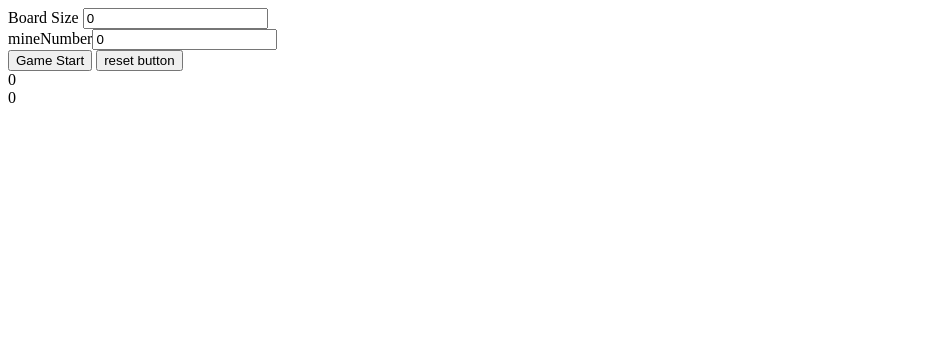
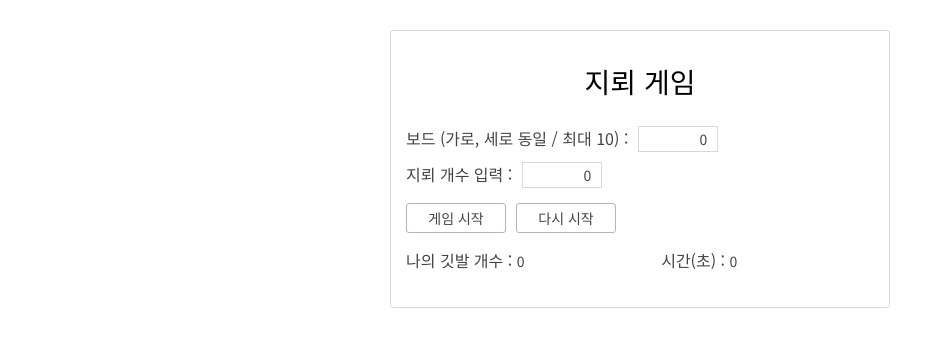
Before and after one commit to jenniexxi/minesweeper, a plain HTML site: page index.html in a window 1280 px wide. Shown: the whole page, without its empty margins (0-945 px from the left). Drawn offline with Linux system fonts and the light colour scheme.

Commit message:
[fix] html, css 추가 및 수정

```diff
--- /dev/null
+++ b/css/reset.css
@@ -0,0 +1,187 @@
+@charset "utf-8";
+
+html {
+  margin: 0px;
+  padding: 0px;
+  background: #fff;
+}
+body,
+iframe,
+h1,
+h2,
+h3,
+h4,
+h5,
+h6,
+p,
+a,
+address,
+em,
+img,
+strong,
+b,
+u,
+i,
+ul,
+ol,
+li,
+dl,
+dt,
+dd,
+table,
+caption,
+tbody,
+thead,
+tfoot,
+th,
+tr,
+td,
+fieldset,
+form,
+label,
+legend,
+input,
+textarea,
+button,
+select,
+header,
+section,
+footer,
+article,
+aside,
+nav,
+figure,
+figcaption,
+span,
+div {
+  margin: 0px;
+  padding: 0px;
+  -webkit-box-sizing: border-box;
+  -moz-box-sizing: border-box;
+  box-sizing: border-box;
+  font-size: 14px;
+  color: #444;
+  font-family: "Noto Sans KR", sans-serif;
+  -webkit-text-size-adjust: none;
+}
+
+ul,
+ol,
+li,
+dl,
+dt,
+dd {
+  list-style: none;
+}
+input:focus,
+textarea:focus {
+  outline: none;
+}
+header,
+footer,
+section,
+article,
+aside,
+nav,
+figure,
+figcaption,
+fieldset,
+div {
+  display: block;
+}
+img,
+table,
+caption,
+tbody,
+thead,
+tfoot,
+tr,
+th,
+td,
+button,
+hr {
+  border-image: none;
+}
+button {
+  border: 0px currentColor;
+  cursor: pointer;
+}
+hr {
+  border: 0px currentColor;
+}
+address,
+caption,
+cite,
+code,
+dfn,
+em,
+strong,
+span,
+th,
+var {
+  font-style: normal;
+}
+caption,
+legend {
+  line-height: 0;
+  overflow: hidden;
+  font-size: 0px;
+}
+table{
+  table-layout: fixed;
+  padding:0;
+  border:0;
+  border-spacing:0;
+  border-collapse:collapse;
+}
+th, td{
+  padding:0;
+}
+img {
+  vertical-align: middle;
+}
+a {
+  text-decoration: none;
+}
+a:hover {
+  outline: 0px;
+}
+a:active {
+  outline: 0px;
+}
+a:link,
+a:visited {
+  text-decoration: none;
+  color: #444;
+}
+a:hover,
+a:active {
+  text-decoration: none;
+  color: #444;
+}
+img,
+fieldset,
+button {
+  border: none;
+}
+h1,
+h2,
+h3,
+h4,
+h5,
+h6 {
+  font-weight: normal;
+  font-style: normal;
+}
+.skip,
+legend,
+caption,
+.blind {
+  width: 1px;
+  height: 1px;
+  overflow: hidden;
+  line-height: 0;
+  font-size: 0;
+  position: absolute;
+  left: -99999;
+}
--- a/css/style.css
+++ b/css/style.css
@@ -0,0 +1,59 @@
+@charset "utf-8";
+@import url("reset.css");
+
+.container {
+    width: 100%;
+    max-width: 500px;
+    margin: 30px auto;
+    border-radius: 3px;
+    border: 1px solid #d9d9d9;
+    border-radius: 3px;
+    padding: 30px 15px;
+}
+.status__warpper .status__headline {
+    font-size: 28px;
+    font-weight: 500;
+    color: #000;
+    text-align: center;
+    padding-bottom: 20px;
+}
+.column {
+    padding: 5px 0;
+    flex-wrap: wrap;
+    display: flex;
+}
+.column__item {
+    flex: auto;
+}
+.column__btn {
+    padding: 10px 0;
+}
+.title {
+    font-size: 16px;
+}
+.column .status__input {
+    width: 80px;
+    height: 26px;
+    text-align: right;
+    padding: 0 10px;
+    border: 1px solid #d9d9d9;
+    margin-left: 10px;
+}
+.btn {
+    width: 100px;
+    height: 30px;
+    border: 1px solid #b5b5b5;
+    background: #fff;
+    border-radius: 3px;
+    cursor: pointer;
+    margin-right: 10px;
+}
+.board__wrapper table {
+    margin: 0 auto;
+    background: #c1c1c1;
+}
+.board__wrapper table td {
+    width: 22px;
+    height: 22px;
+    padding-left: 3px;
+}
--- a/index.html
+++ b/index.html
@@ -4,20 +4,43 @@
 <head>
     <meta charset="UTF-8">
     <meta name="viewport" content="width=device-width, initial-scale=1.0">
-    <title>Document</title>
+    <title>지뢰찾기</title>
+    <link href="https://fonts.googleapis.com/css?family=Noto+Sans+KR:100,300,400,500,700,900&amp;subset=korean"
+        rel="stylesheet" />
+    <link href="css/style.css" rel="stylesheet" type="text/css" />
 </head>
 
 <body>
-    <div id = "status">
-        Board Size <input id = "boardSize" value = "0"</input><br>
-        mineNumber<input id = "mineNumber" value = "0"></input><br>
-        <button id = "start">Game Start</button>
-        <button id = "reset">reset button</button>
+    <div class="container">
+        <div id="status" class="status__warpper">
+            <h1 class="status__headline">지뢰 게임</h1>
+            <div class="column">
+                <span class="title">보드 (가로, 세로 동일 / 최대 10) : </span><input type="text" id="boardSize"
+                    class="status__input" value="0" />
+            </div>
+            <div class="column">
+                <span class="title">지뢰 개수 입력 : </span><input type="text" id="mineNumber" class="status__input"
+                    value="0" />
+            </div>
+            <div class="column column__btn">
+                <button type="button" id="start" class="btn">게임 시작</button><button type="button" id="reset"
+                    class="btn">다시
+                    시작</button>
+            </div>
+        </div>
+
+        <div class="board__wrapper">
+            <div class="column">
+                <div class="column__item">
+                    <span class="title">나의 깃발 개수 : </span><span id="myflag" class="flag--num">0</span>
+                </div>
+                <div class="column__item">
+                    <span class="title">시간(초) : </span><span id="clock" class="clock--second">0</span>
+                </div>
+            </div>
+            <div id="board" class="board__create"></div>
+        </div>
     </div>
-
-    <div id = "board"></div>
-    <div id="clock">0</div>
-    <div id="myflag">0</div>
 
     <script src="js/index.js"></script>
 </body>
--- a/js/index.js
+++ b/js/index.js
@@ -7,13 +7,13 @@ let boardSize;
 let timer;
 
 function setBoardValue(data, i, j) {
-    let element = document.getElementById(i+","+j);
+    let element = document.getElementById(i + "," + j);
     switch (data[i][j]) {
         case -1:
             element.textContent = "💣";
             break;
         case 0:
-            element.textContent = "🟨";
+            element.textContent = "⬜️";
             break;
         case 1:
             element.textContent = "1️⃣";
@@ -46,15 +46,15 @@ function setBoardValue(data, i, j) {
 }
 
 function updateBoard() {
-    for(let i = 0; i < boardSize; i++){
-        for( let j =0 ; j < boardSize ; j++){
-            if(checkOpened[i][j] == 1){
-                setBoardValue(arr,i,j);
+    for (let i = 0; i < boardSize; i++) {
+        for (let j = 0; j < boardSize; j++) {
+            if (checkOpened[i][j] == 1) {
+                setBoardValue(arr, i, j);
             } else {
-                if(checkerRight[i][j] == 1) {
-                    document.getElementById(i+","+j).textContent = "🚩";
+                if (checkerRight[i][j] == 1) {
+                    document.getElementById(i + "," + j).textContent = "🚩";
                 } else {
-                    document.getElementById(i+","+j).textContent = "🟪";
+                    document.getElementById(i + "," + j).textContent = "🟪";
                 }
             }
         }
@@ -64,12 +64,12 @@ function updateBoard() {
 function makeBoard() {
     let parent = document.getElementById("board");
     let tb = document.createElement("table");
-    tb.setAttribute("id","zzang");
-    for(let i = 0; i < boardSize; i++){
+    tb.setAttribute("id", "zzang");
+    for (let i = 0; i < boardSize; i++) {
         let currentTR = document.createElement("tr");
-        for(let j = 0; j < boardSize; j++){
+        for (let j = 0; j < boardSize; j++) {
             let currentTD = document.createElement("td");
-            currentTD.setAttribute("id",i +"," +j);
+            currentTD.setAttribute("id", i + "," + j);
             currentTD.appendChild(document.createTextNode("🟪")); //innertext
             currentTR.appendChild(currentTD);
         }
@@ -116,7 +116,7 @@ function dfs(data, col, row) {
         for (let i = col - 1; i <= col + 1; i++) {
             for (let j = row - 1; j <= row + 1; j++) {
                 if (isAvailableIndex(data, i, j) == false) continue;
-                if(i !== col && j !== row ) continue; // 사방(위, 아래, 오, 왼) 만 확인 : 대각선은 회피 : 대각선만 col, row가 둘 다 바뀜
+                if (i !== col && j !== row) continue; // 사방(위, 아래, 오, 왼) 만 확인 : 대각선은 회피 : 대각선만 col, row가 둘 다 바뀜
                 if (visited[i][j] !== 1) { // 방문안했을 때만 돌아야 하니까
                     visited[i][j] = 1; // 본인꺼 방문했다고 (표시 해당 하는 부분) - 방문 안한 곳 중에서 표시
                     dfs(data, i, j); //빈칸일 때는 계속 돌아줘야 하니까 불러줌
@@ -222,10 +222,10 @@ function processRight(value) {
     for (let i = 0; i < arr.length; i++) {
         for (let j = 0; j < arr.length; j++) {
             if (checkerRight[i][j] == 1 && arr[i][j] !== -1) {
-                return ;
+                return;
             }
-            if (checkerRight[i][j] == 0  && arr[i][j] == -1) {
-                return ;
+            if (checkerRight[i][j] == 0 && arr[i][j] == -1) {
+                return;
             }
         }
     }
@@ -236,8 +236,8 @@ function processRight(value) {
     alert("게임 종료. 축하!");
 }
 
-function clickLeftBoard (){
-    if(event.button == 0){ //왼쪽 버튼
+function clickLeftBoard() {
+    if (event.button == 0) { //왼쪽 버튼
         processLeft(this.id);
         updateBoard();
     }
@@ -245,13 +245,13 @@ function clickLeftBoard (){
 
 function resetInputValue() {
     let divMineNumber = document.getElementById("mineNumber");
-    let divBoardSize =  document.getElementById("boardSize");
+    let divBoardSize = document.getElementById("boardSize");
 
     divMineNumber.value = 0;
     divBoardSize.value = 0;
 
     let parent = document.getElementById("board");
-    if(parent.childNodes.length !== 0) {
+    if (parent.childNodes.length !== 0) {
         parent.removeChild(parent.firstChild);
     }
 
@@ -269,25 +269,25 @@ function resetInputValue() {
 
 function startGame() {
     let divMineNumber = document.getElementById("mineNumber");
-    let divBoardSize =  document.getElementById("boardSize");
+    let divBoardSize = document.getElementById("boardSize");
     let start = document.getElementById("start");
 
     mineNumber = parseInt(divMineNumber.value);
     boardSize = parseInt(divBoardSize.value);
 
-    if(mineNumber <= 0 || boardSize <= 0) {
+    if (mineNumber <= 0 || boardSize <= 0) {
         alert("보드값과 지뢰값은 1이상부터 입력해주세요.");
         resetInputValue();
         return;
     }
 
-    if(boardSize > 11) {
+    if (boardSize > 11) {
         alert("보드판은 10까지만 가능합니다.");
         resetInputValue();
         return;
     }
 
-    if((boardSize * boardSize) / 2 <= mineNumber ) {
+    if ((boardSize * boardSize) / 2 <= mineNumber) {
         alert(`지뢰가 너무 많습니다. ${boardSize * boardSize / 2}보다 작게 설정해주세요.`);
         return;
     }
@@ -300,7 +300,7 @@ function startGame() {
     divBoardSize.disabled = true;
     start.disabled = true;
 
-    timer = setInterval(function() {
+    timer = setInterval(function () {
         const clock = document.getElementById("clock");
         clock.innerText = parseInt(clock.innerText) + 1;
     }, 1000);
@@ -309,12 +309,12 @@ function startGame() {
     document.querySelectorAll('#zzang td').forEach(e => e.addEventListener("contextmenu", checkMine));
 }
 
-function checkMine (ev) {
+function checkMine(ev) {
     processRight(this.id);
     ev.preventDefault();
     return false;
 }
 
 //Event
-document.querySelector("#start").addEventListener("click",startGame);
-document.querySelector("#reset").addEventListener("click",resetInputValue);
+document.querySelector("#start").addEventListener("click", startGame);
+document.querySelector("#reset").addEventListener("click", resetInputValue);
```
Lines whose indentation alone changed are shown as unchanged.
